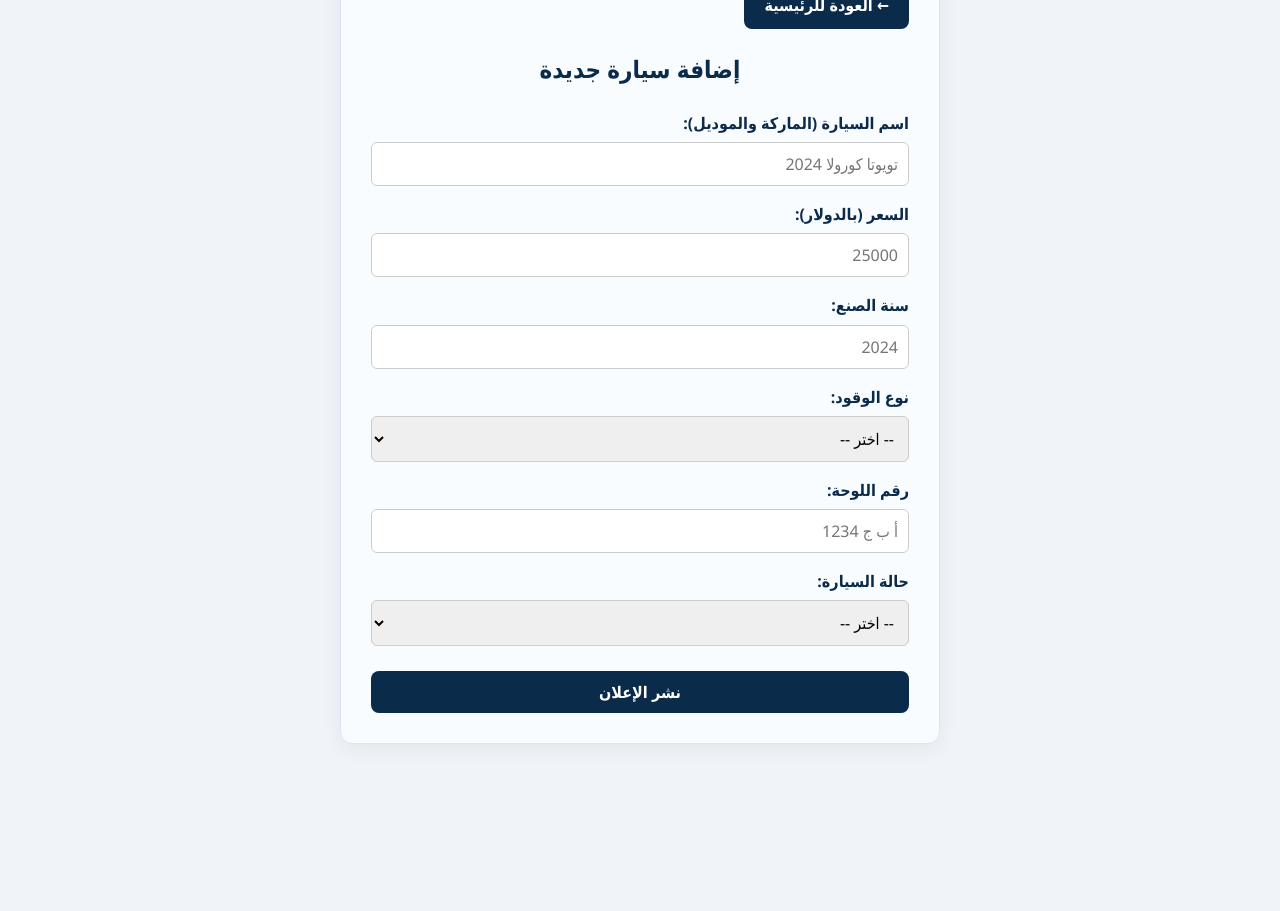
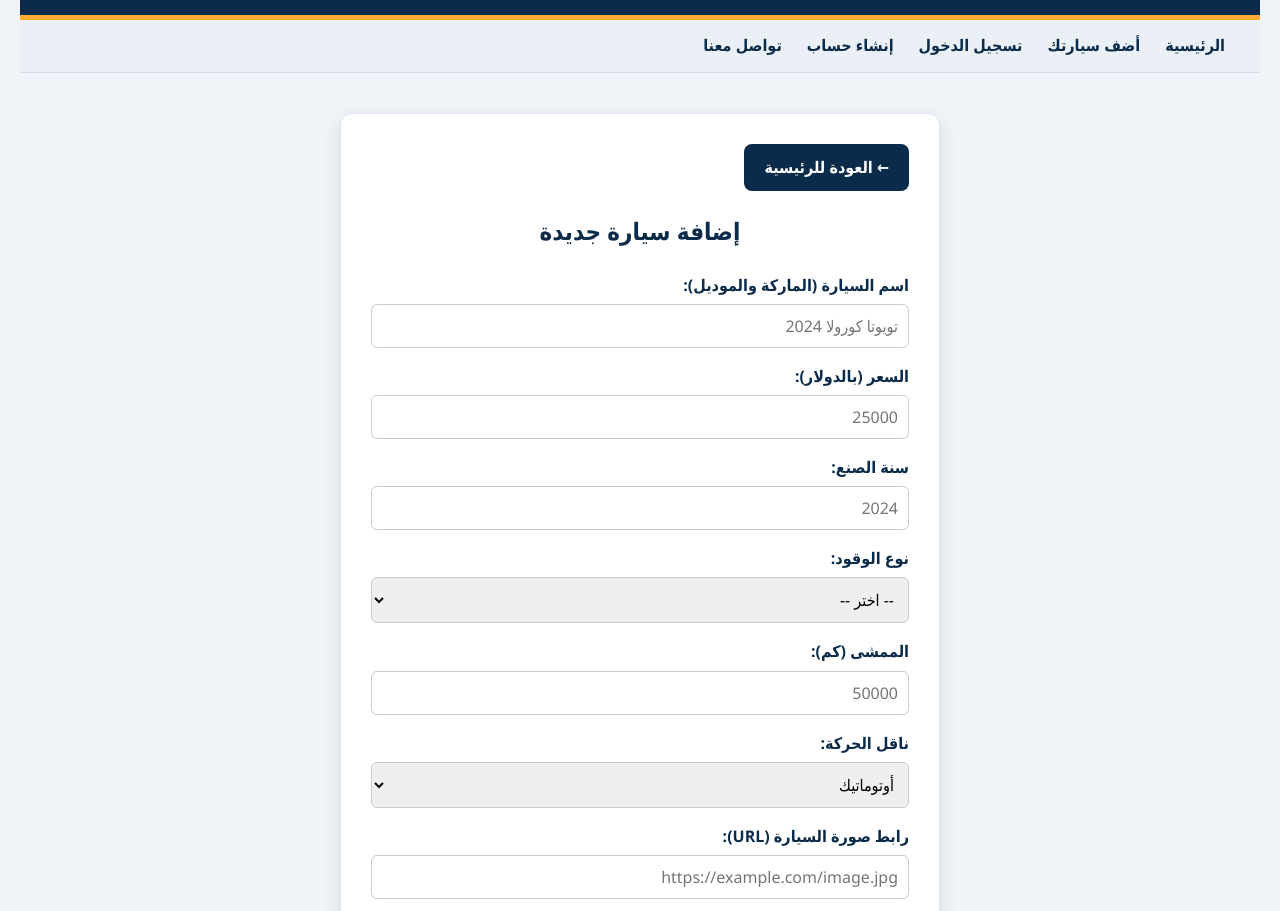
Before and after one commit to aydsyd535-lgtm/ayedwebproject, a plain HTML site: page add_car.html in a window 1280 px wide. Shown: the part 109-1020 px from the top of the page. Before the commit the page ends 913 px from the top, so only its background shows below. Drawn offline with Linux system fonts and the light colour scheme.

Commit message:
add_car.html

```diff
--- a/add_car.html
+++ b/add_car.html
@@ -8,8 +8,21 @@
     <link rel="stylesheet" href="css/style.css">
 </head>
 <body>
-    <div class="container add-car-box">
-        <a href="index.html" class="btn" style="margin-bottom: 20px;">← العودة للرئيسية</a>
+
+    <header>
+        <h1>🚗 سوق <span>السيارات</span></h1>
+    </header>
+
+    <nav>
+        <a href="index.html">الرئيسية</a>
+        <a href="add_car.html">أضف سيارتك</a>
+        <a href="login.html">تسجيل الدخول</a>
+        <a href="register.html">إنشاء حساب</a>
+        <a href="contact.html">تواصل معنا</a>
+    </nav>
+
+    <div class="form-box" style="max-width: 600px; margin: 40px auto; background: #fff; padding: 30px; border-radius: 12px; box-shadow: 0 5px 20px rgba(0,0,0,0.1);">
+        <a href="index.html" class="btn" style="margin-bottom: 20px; display: inline-block;">← العودة للرئيسية</a>
 
         <h2 style="text-align: center; color: #0b2b4a; margin-bottom: 20px;">إضافة سيارة جديدة</h2>
 
@@ -36,8 +49,19 @@
                 </select>
             </div>
             <div class="form-group">
-                <label>رقم اللوحة:</label>
-                <input type="text" placeholder="أ ب ج 1234" required>
+                <label>الممشى (كم):</label>
+                <input type="number" placeholder="50000" required>
+            </div>
+            <div class="form-group">
+                <label>ناقل الحركة:</label>
+                <select required>
+                    <option value="Automatic">أوتوماتيك</option>
+                    <option value="Manual">عادي (مانيوال)</option>
+                </select>
+            </div>
+            <div class="form-group">
+                <label>رابط صورة السيارة (URL):</label>
+                <input type="text" placeholder="https://example.com/image.jpg" required>
             </div>
             <div class="form-group">
                 <label>حالة السيارة:</label>
@@ -47,8 +71,10 @@
                     <option value="مستعملة">مستعملة</option>
                 </select>
             </div>
-            <button type="submit" class="btn" style="width: 100%; margin-top: 10px;">نشر الإعلان</button>
+
+            <button type="submit" class="btn" style="width: 100%; margin-top: 20px; padding: 15px; font-size: 1.2rem;">نشر الإعلان</button>
         </form>
     </div>
+
 </body>
 </html>
```
